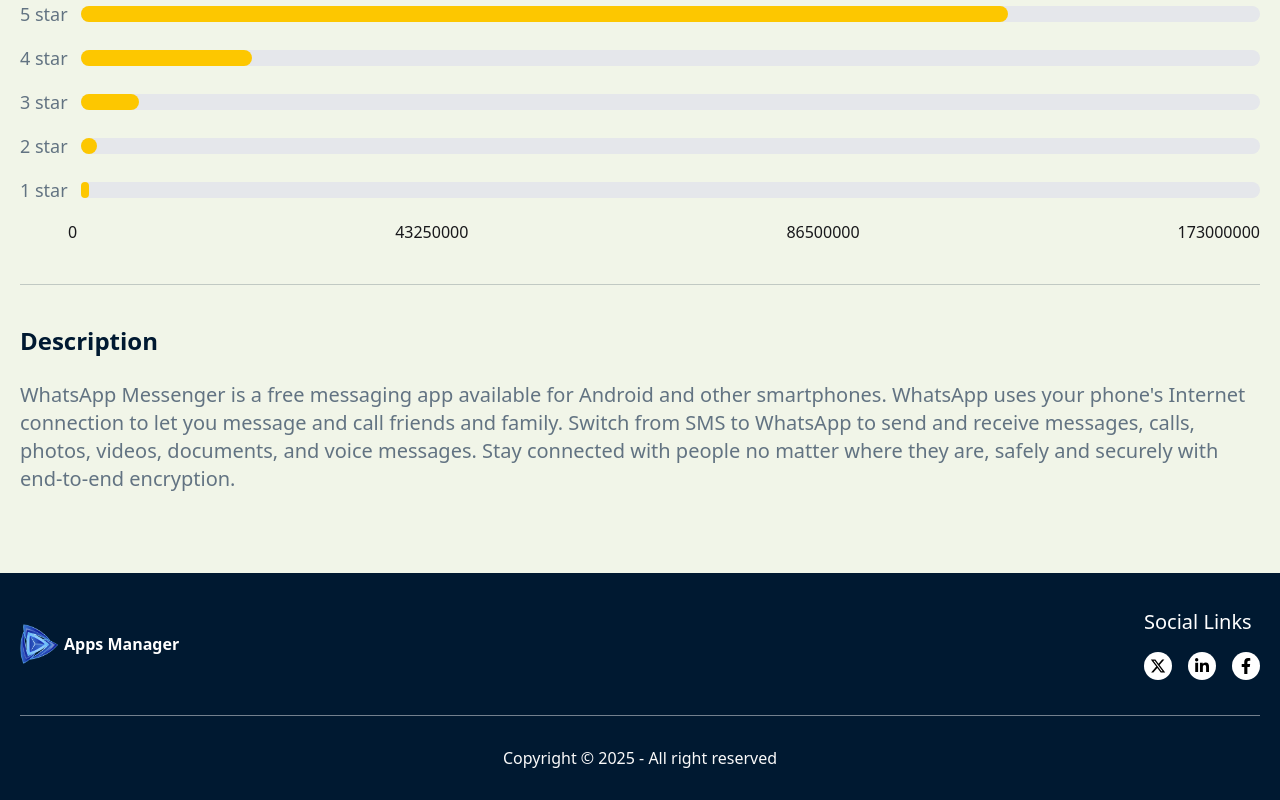
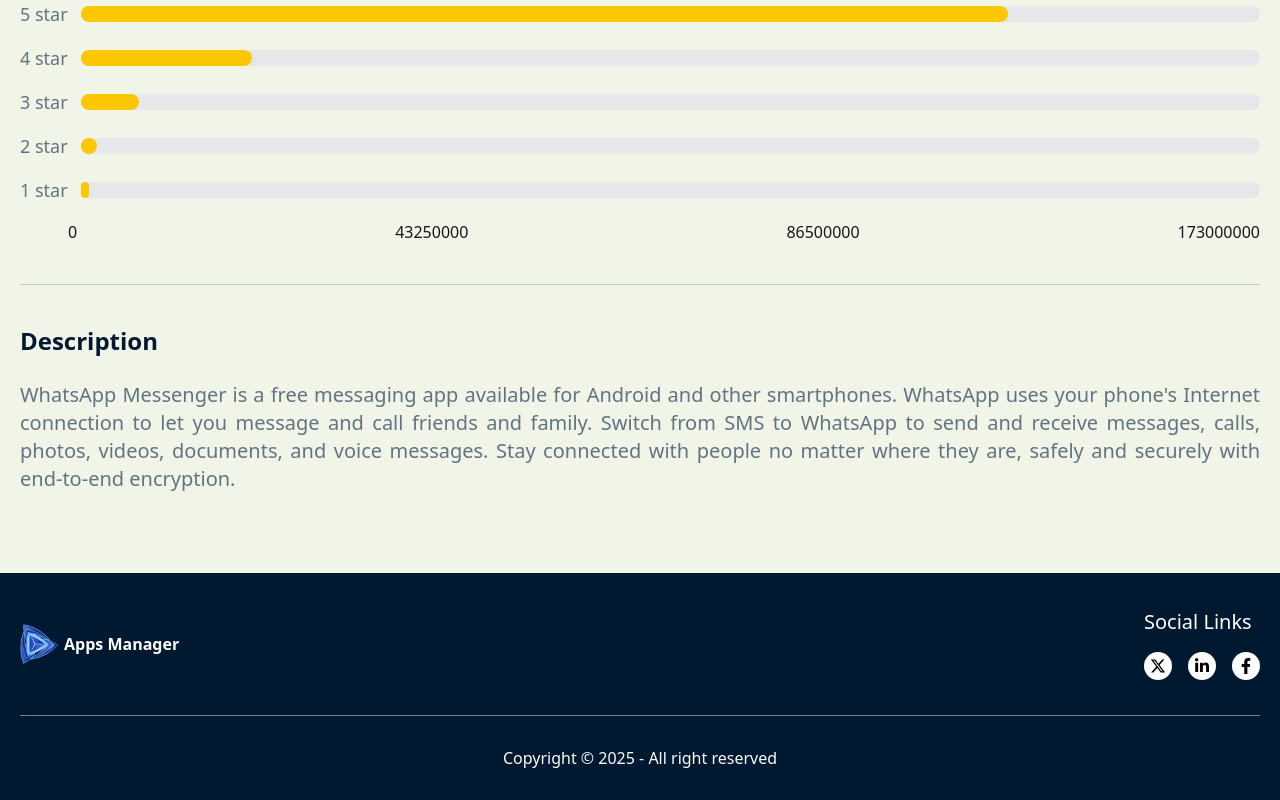
Before and after one commit to nayon-kumar/apps-manager, a Next.js app: page /details/1 in a window 1280 px wide. Shown: the part 606-1406 px from the top of the page. Built offline with nearby package versions, Linux system fonts and the light colour scheme.

Commit message:
Details page designed

```diff
--- a/src/app/details/[id]/page.jsx
+++ b/src/app/details/[id]/page.jsx
@@ -104,7 +104,7 @@
         </div>
         <div>
           <h3 className="font-semibold text-2xl text-[#001931]">Description</h3>
-          <p className="text-[#627382] text-xl mt-6">
+          <p className="text-[#627382] text-xl mt-6 text-justify">
             {expectedApp.description}
           </p>
         </div>
```
